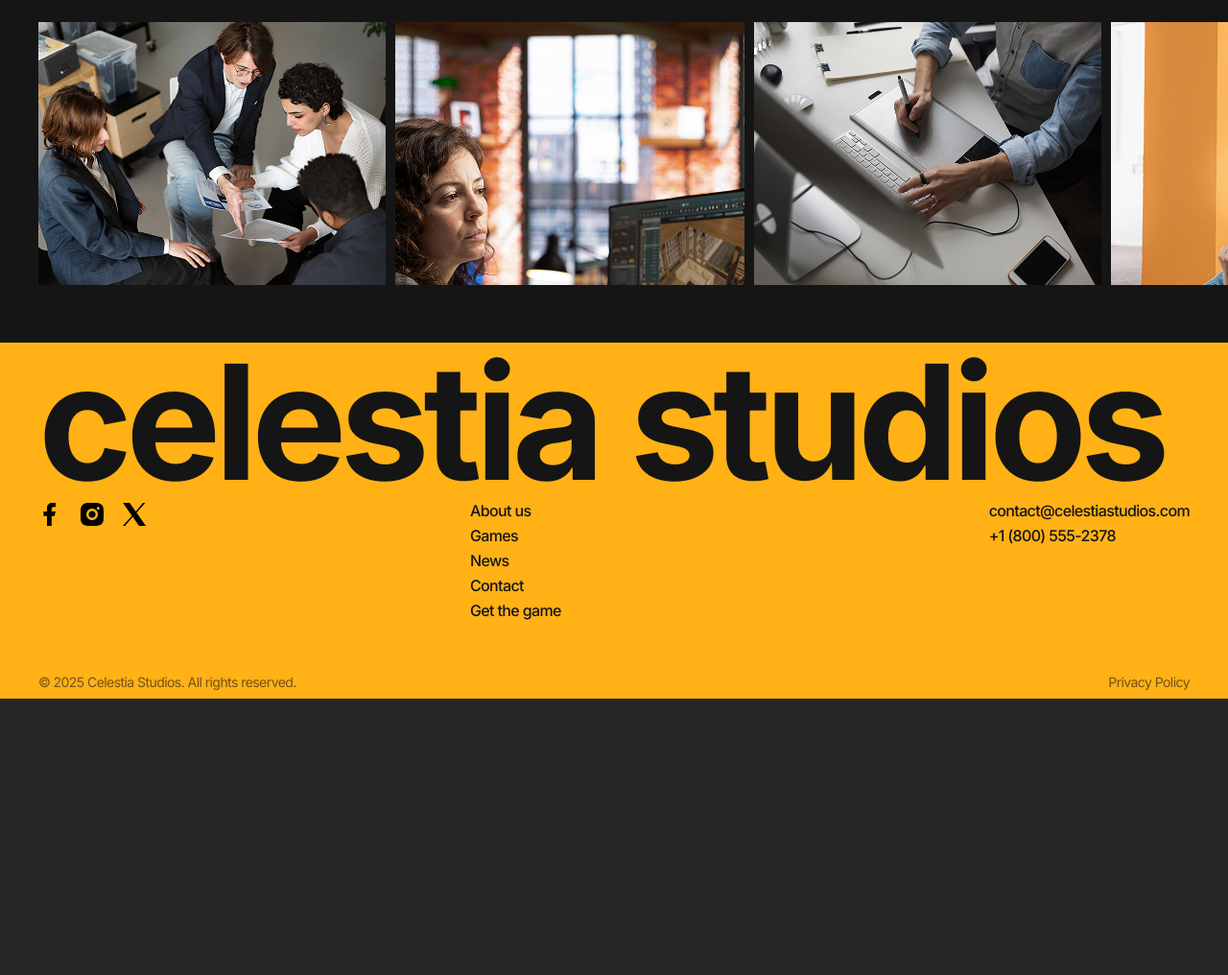
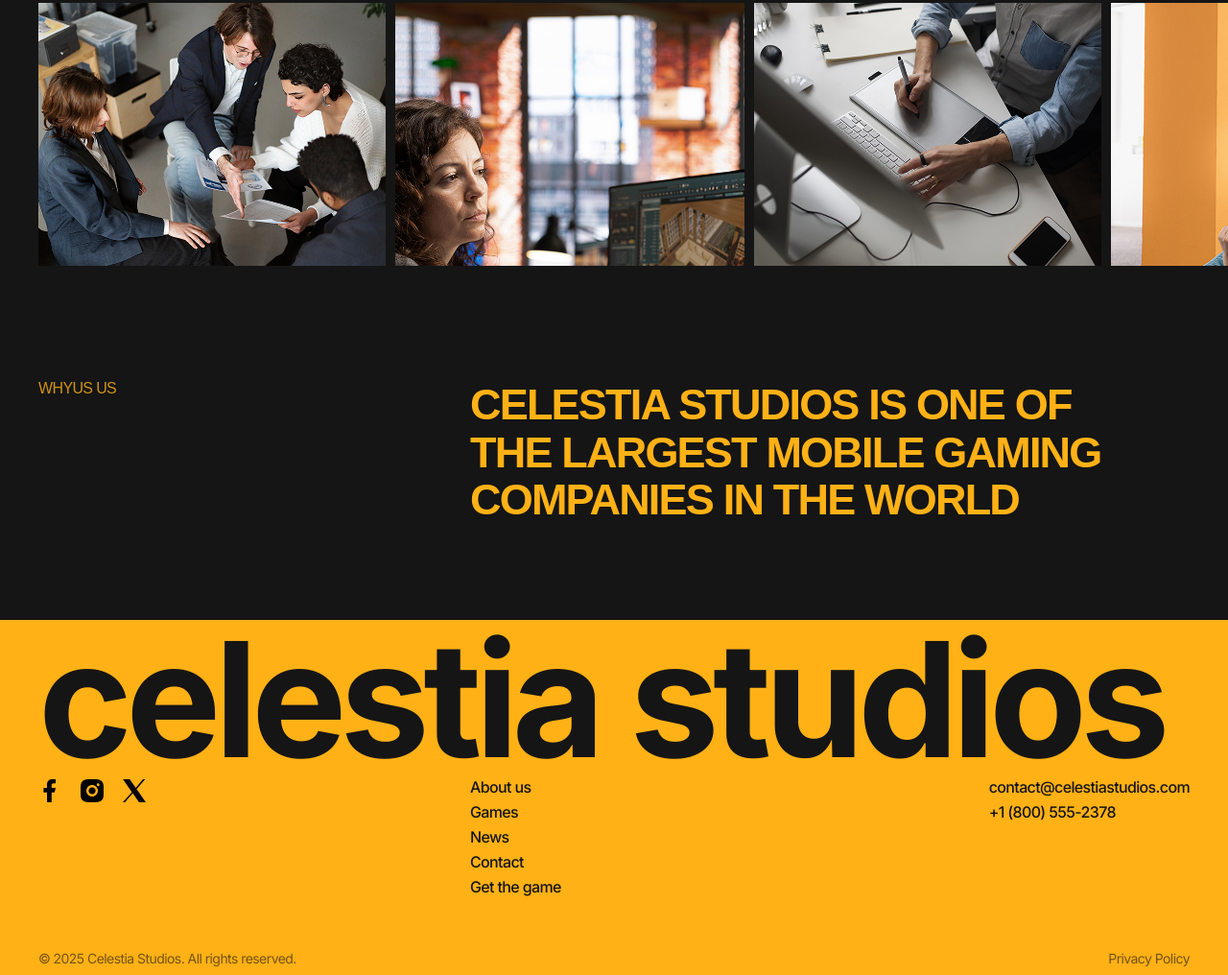
Before and after one commit to franticus/CelestiaStudios, a website: page src/html/index.html in a window 1280 px wide. Shown: the part 1386-2402 px from the top of the page at 96% size. Before the commit the page ends 2114 px from the top, so only its background shows below. Drawn offline with nearby package versions, Linux system fonts and the light colour scheme; files that its build step writes are made by us from their sources; files whose address does not match are found by name; a web font is replaced by a local one.

Commit message:
whyus v1

```diff
--- /dev/null
+++ b/src/html/blocks/whyus.html
@@ -0,0 +1,9 @@
+<section class="whyus">
+	<div class="container">
+		<div class="whyus__title__container">
+			<h3 class="whyus__subtitle">Whyus us</h3>
+			<h2 class="whyus__title">Celestia Studios is one of the largest mobile gaming companies in the
+				world</h2>
+		</div>
+	</div>
+</section>
--- a/src/html/index.html
+++ b/src/html/index.html
@@ -29,6 +29,8 @@
 
 	@@include('blocks/about.html')
 
+	@@include('blocks/whyus.html')
+
 	@@include('blocks/footer.html')
 	<script src="./js/index.bundle.js"></script>
 </body>
--- a/src/scss/blocks/_hero.scss
+++ b/src/scss/blocks/_hero.scss
@@ -1,7 +1,7 @@
 .hero {
 	position: relative;
 	background-color: var(--accent);
-	padding: 20px 0;
+	padding-top: 20px;
 
 	&__title {
 		width: 100%;
--- /dev/null
+++ b/src/scss/blocks/_whyus.scss
@@ -0,0 +1,46 @@
+.whyus {
+	padding: 60px 0;
+
+	& .container {
+		display: grid;
+		grid-template-columns: 2fr 1fr 1fr 4fr;
+	}
+
+	&__title__container {
+		display: grid;
+		grid-column: 1 / -1;
+		grid-template-columns: 2fr 1fr 1fr 4fr;
+		margin-bottom: 40px;
+
+		@include mobile {
+			grid-template-columns: 1fr;
+			margin-bottom: 20px;
+		}
+	}
+
+	&__subtitle {
+		grid-column: 1;
+
+		font-weight: 500;
+		font-size: 16px;
+		line-height: 100%;
+		letter-spacing: -0.04em;
+		text-transform: uppercase;
+		color: rgba(255, 177, 22, 0.8);
+
+		@include mobile {
+			font-size: 12px;
+			margin-bottom: 10px;
+		}
+	}
+
+	&__title {
+		grid-column: 3 / -1;
+		font-weight: 600;
+		font-size: 45px;
+		line-height: 110%;
+		letter-spacing: -0.04em;
+		text-transform: uppercase;
+		color: #ffb116;
+	}
+}
```
